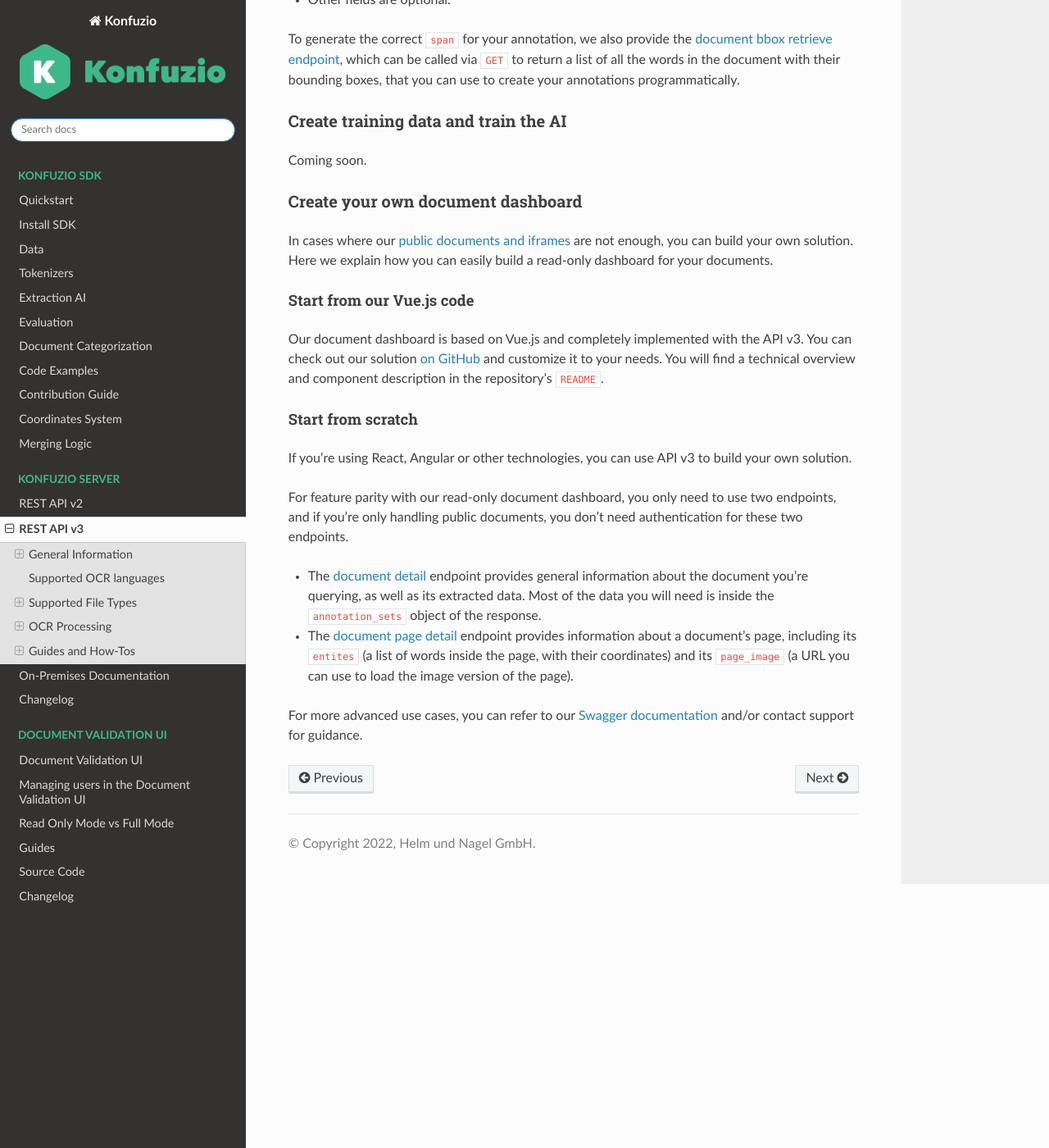
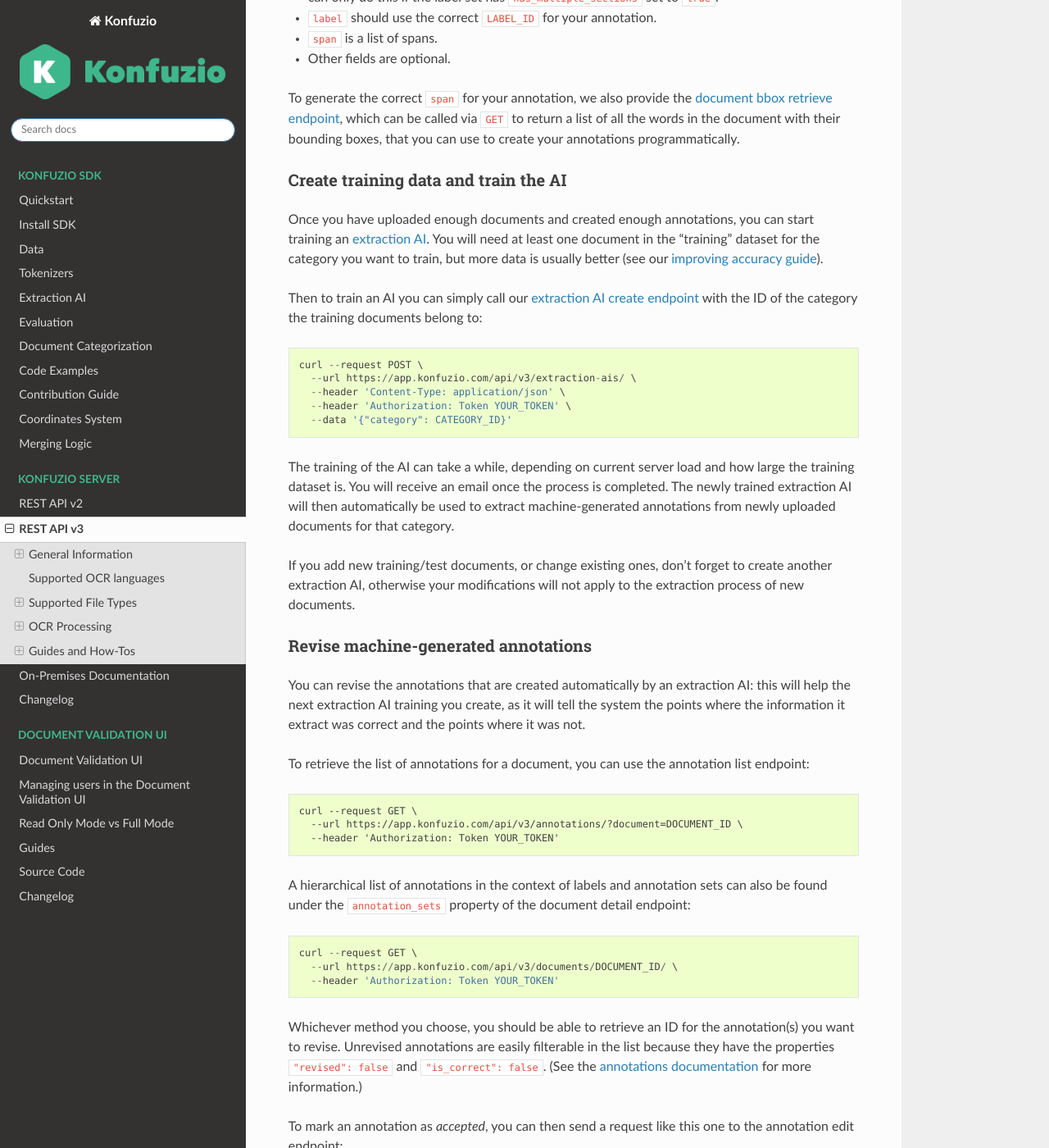
Before and after one commit to konfuzio-ai/konfuzio-sdk, a Sphinx documentation site: the page built from docs/web/api-v3.md, in a window 1280 px wide and 1400 px high, scrolled down 15620 px. Shown: the whole window at 82% size. Built offline with Sphinx 7.4.7 and the Read the Docs theme 2.0.0, drawn with Linux system fonts in a browser that asks for light colours; pages that are not in the unit, such as notebooks, are missing from menus; some of the changed text lies outside the part shown.

Commit message:
Additional API v3 guides

````diff
--- a/docs/web/api-v3.md
+++ b/docs/web/api-v3.md
@@ -623,7 +623,110 @@
 
 ### Create training data and train the AI
 
-Coming soon.
+Once you have uploaded enough documents and created enough annotations, you can start training an
+[extraction AI](https://help.konfuzio.com/modules/extractions/index.html). You will need at least one document in the
+"training" dataset for the category you want to train, but more data is usually better (see our
+[improving accuracy guide](https://help.konfuzio.com/tutorials/improve-accuracy/index.html)).
+
+Then to train an AI you can simply call our
+[extraction AI create endpoint](https://app.konfuzio.com/v3/swagger/#/extraction-ais/extraction_ais_create) with the
+ID of the category the training documents belong to:
+
+```
+curl --request POST \
+  --url https://app.konfuzio.com/api/v3/extraction-ais/ \
+  --header 'Content-Type: application/json' \
+  --header 'Authorization: Token YOUR_TOKEN' \
+  --data '{"category": CATEGORY_ID}'
+```
+
+The training of the AI can take a while, depending on current server load and how large the training dataset is. You
+will receive an email once the process is completed. The newly trained extraction AI will then automatically be used to
+extract machine-generated annotations from newly uploaded documents for that category.
+
+If you add new training/test documents, or change existing ones, don't forget to create another extraction AI, otherwise
+your modifications will not apply to the extraction process of new documents.
+
+### Revise machine-generated annotations
+
+You can revise the annotations that are created automatically by an extraction AI: this will help the next extraction AI
+training you create, as it will tell the system the points where the information it extract was correct and the points
+where it was not.
+
+To retrieve the list of annotations for a document, you can use the annotation list endpoint:
+
+```
+curl --request GET \
+  --url https://app.konfuzio.com/api/v3/annotations/?document=DOCUMENT_ID \
+  --header 'Authorization: Token YOUR_TOKEN'
+```
+
+A hierarchical list of annotations in the context of labels and annotation sets can also be found under the
+`annotation_sets` property of the document detail endpoint:
+
+```
+curl --request GET \
+  --url https://app.konfuzio.com/api/v3/documents/DOCUMENT_ID/ \
+  --header 'Authorization: Token YOUR_TOKEN'
+```
+
+Whichever method you choose, you should be able to retrieve an ID for the annotation(s) you want to revise. Unrevised
+annotations are easily filterable in the list because they have the properties `"revised": false` and
+`"is_correct": false`. (See the
+[annotations documentation](https://help.konfuzio.com/modules/annotations/index.html#automated-annotations) for
+more information.)
+
+To mark an annotation as _accepted_, you can then send a request like this one to the annotation edit endpoint:
+
+```
+curl --request PATCH \
+  --url https://app.konfuzio.com/api/v3/annotations/ANNOTATION_ID/ \
+  --header 'Content-Type: application/json' \
+  --header 'Authorization: Token YOUR_TOKEN' \
+  --data '{"revised": true, "is_correct": true}'
+```
+
+Conversely, to mark it as _declined_ you should send a request like this one:
+
+```
+curl --request PATCH \
+  --url https://app.konfuzio.com/api/v3/annotations/ANNOTATION_ID/ \
+  --header 'Content-Type: application/json' \
+  --header 'Authorization: Token YOUR_TOKEN' \
+  --data '{"revised": true, "is_correct": false}'
+```
+
+Once there are no unrevised annotations left in the document, the document is considered _reviewed_.
+
+### Post-process a document: split, rotate and sort pages
+
+We offer a [postprocess endpoint](https://app.konfuzio.com/v3/swagger/#/documents/documents_postprocess_create)
+that allows you to change uploaded documents in three ways, which can be combined into a single API request:
+
+- _Split_: divide a document into two or more documents, with the same total number of pages. Note: you cannot join
+  documents that have been split.
+- _Rotate_: change the orientation of one or more pages in a document, in multiple of 90 degrees.
+- _Sort_: change the order of the pages in a document.
+
+The endpoint accepts a list of objects, each one representing a single output document. (If you're not using the
+splitting functionality, this list should only contain one document). The `pages` property you send determines the
+content of the document.
+
+### Download the OCR version of an uploaded document
+
+After uploading a document, the Konfuzio server also creates an OCR version of it with indexed and selectable text.
+This version is also used to generate images for each page for our SmartView functionality. If you need it, you can
+download this OCR version of the document: the `file_url` property of the
+[document retrieve endpoint](https://app.konfuzio.com/v3/swagger/#/documents/documents_retrieve) contains the URL to it
+(relative to the Konfuzio installation: on the main server, `/doc/show/123/` would become
+`https://app.konfuzio.com/doc/show/123/`); to access it, you need to be authenticated, so you would need a request like
+this:
+
+```
+curl --request GET \
+  --url https://app.konfuzio.com/doc/show/DOCUMENT_ID/ \
+  --header 'Authorization: Token YOUR_TOKEN'
+```
 
 ### Create your own document dashboard
 
````
